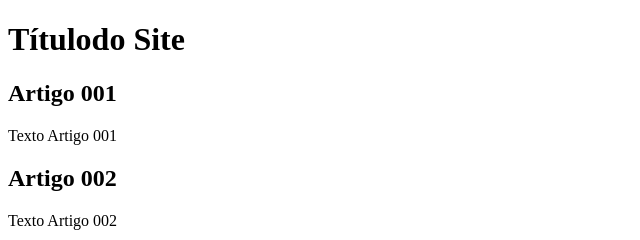
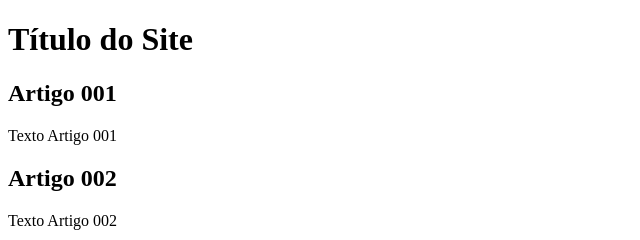
Before and after one commit to Vinicius-Jose-de-Mendonca/projeto-site, a plain HTML site: page index.html in a window 1280 px wide. Shown: the full height of the page, 0-640 px from the left. Drawn offline with Linux system fonts and the light colour scheme.

Commit message:
Update index.html

```diff
--- a/index.html
+++ b/index.html
@@ -8,7 +8,7 @@
 <body>
     <main>
         <header>
-            <h1>Títulodo Site</h1>
+            <h1>Título do Site</h1>
         </header>
         <article>
             <h2>Artigo 001</h2>
```
